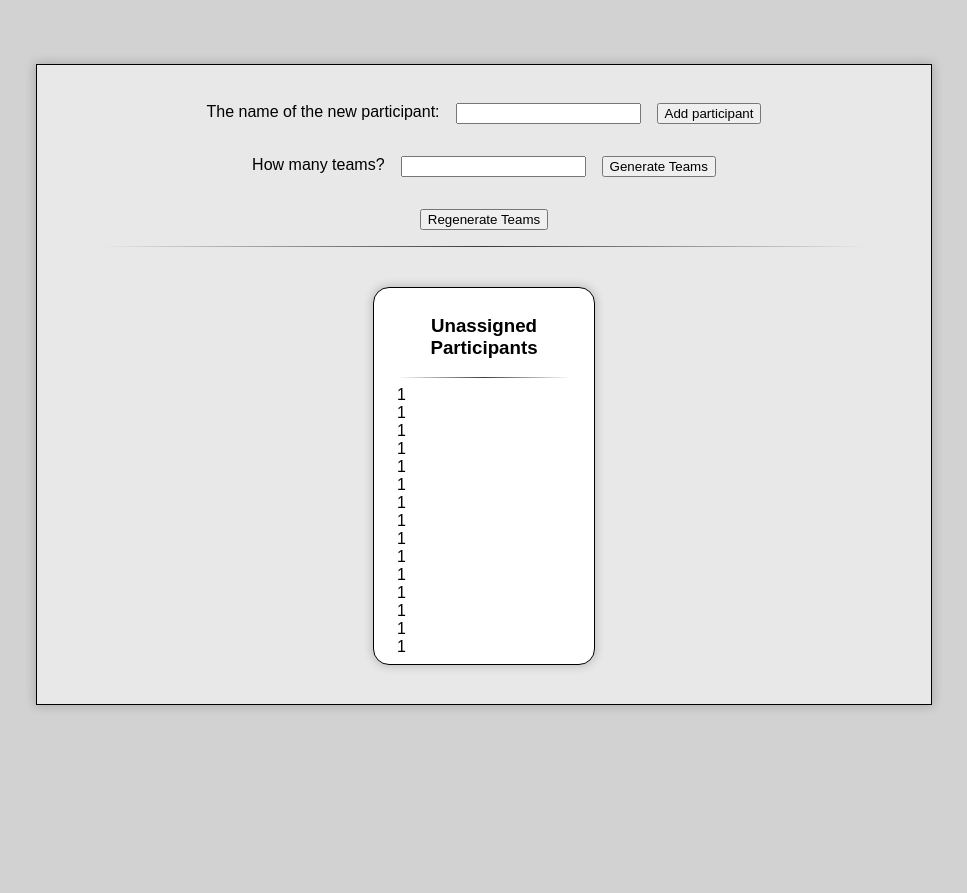
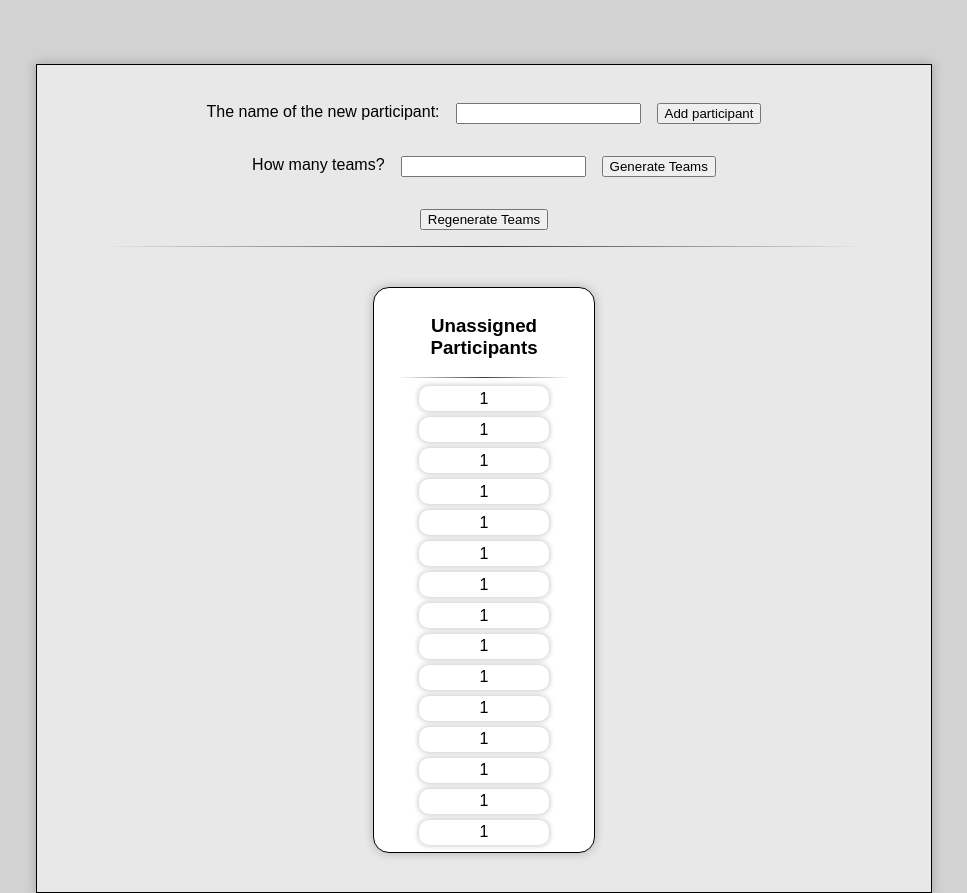
Before and after one commit to yasirozdemir/Team-Generator-App, a plain HTML site: page index.html in a window 1280 px wide. Shown: the whole page, without its empty margins (156-1123 px from the left). Before the commit the page ends 800 px from the top, so only its background shows below. Drawn offline with Linux system fonts and the light colour scheme.

Commit message:
css changes

```diff
--- a/style.css
+++ b/style.css
@@ -59,6 +59,48 @@ body {
   text-align: center;
 }
 
+#unassigned-participants_list,
+.teams {
+  display: flex;
+  flex-direction: column;
+  text-align: center;
+  row-gap: 0.75vh;
+  align-items: center;
+}
+
+#unassigned-participants_list > div,
+.teams > div {
+  position: relative;
+  width: 75%;
+  border-radius: 10px;
+  padding: 2% 0;
+  box-shadow: 0px 0px 5px 1px rgba(0, 0, 0, 0.2);
+}
+
+#unassigned-participants_list > div::after,
+.teams > div::after {
+  content: "";
+  position: absolute;
+  background-image: url(./assets/x-square.svg);
+  background-position: center center;
+  background-repeat: no-repeat;
+  height: 100%;
+  top: 0px;
+  right: 0px;
+  bottom: 0px;
+  left: 85%;
+  visibility: hidden;
+  opacity: 0;
+  transition: visibility 0s, opacity 350ms linear;
+  cursor: pointer;
+}
+
+#unassigned-participants_list > div:hover::after,
+.teams > div:hover::after {
+  opacity: 100%;
+  visibility: visible;
+}
+
 #main_container > hr,
 .lists > hr {
   border: 0;
```
Also changed, not shown: assets/x-square.svg (added).
